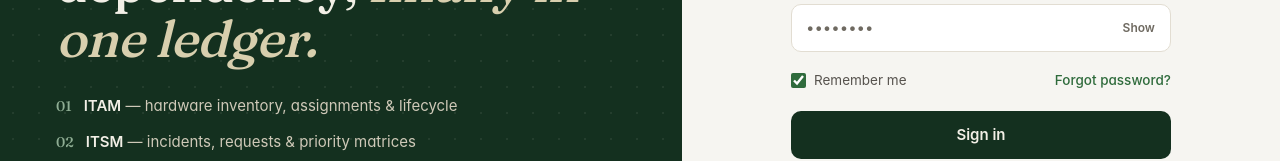
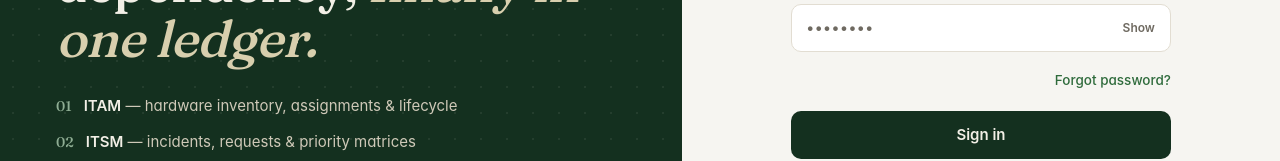
Before and after one commit to shridhargsabat/itms, a React (Vite) app in the folder frontend/: page /login in a window 1280 px wide. Shown: the part 342-503 px from the top of the page. Built offline with nearby package versions, Linux system fonts and the light colour scheme; no server answers.

Commit message:
fix(themes): drop decorative remember-me from paper login

```diff
--- a/frontend/src/views/login/skins/PaperLogin.tsx
+++ b/frontend/src/views/login/skins/PaperLogin.tsx
@@ -143,15 +143,7 @@ export default function PaperLogin() {
                 </button>
               </div>
             </div>
-            <div className="mb-5 mt-1 flex items-center justify-between text-[13.5px]">
-              <label className="flex cursor-pointer items-center gap-2 text-secondary">
-                <input
-                  type="checkbox"
-                  defaultChecked
-                  className="h-[15px] w-[15px] accent-accent"
-                />{' '}
-                Remember me
-              </label>
+            <div className="mb-5 mt-1 flex items-center justify-end text-[13.5px]">
               <Link
                 to="/forgot-password"
                 className="font-medium text-accent hover:underline"
```
